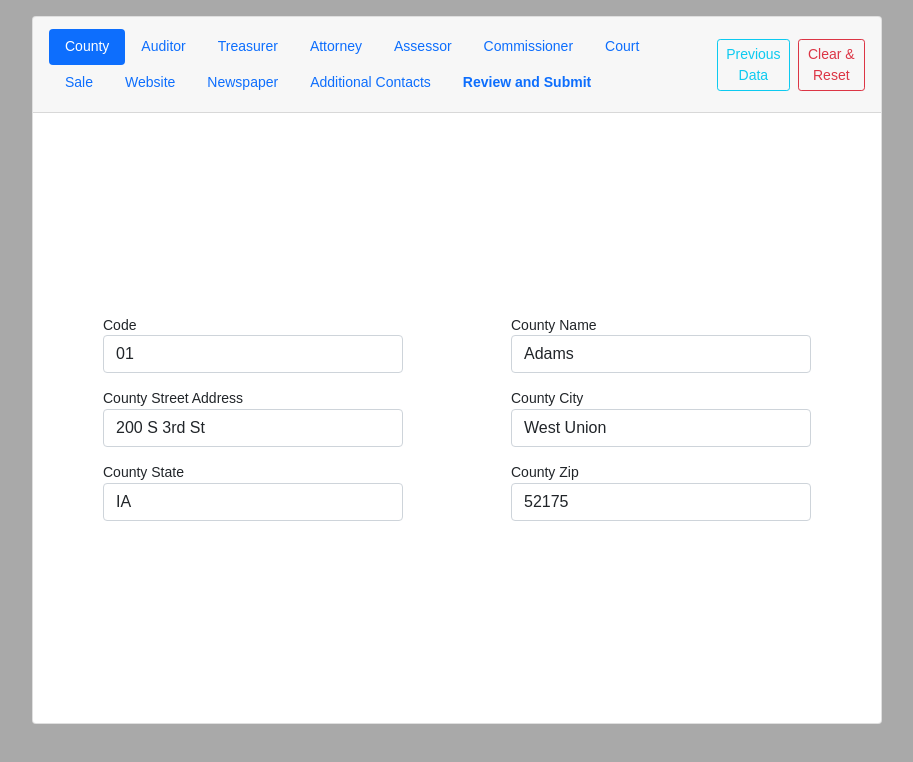
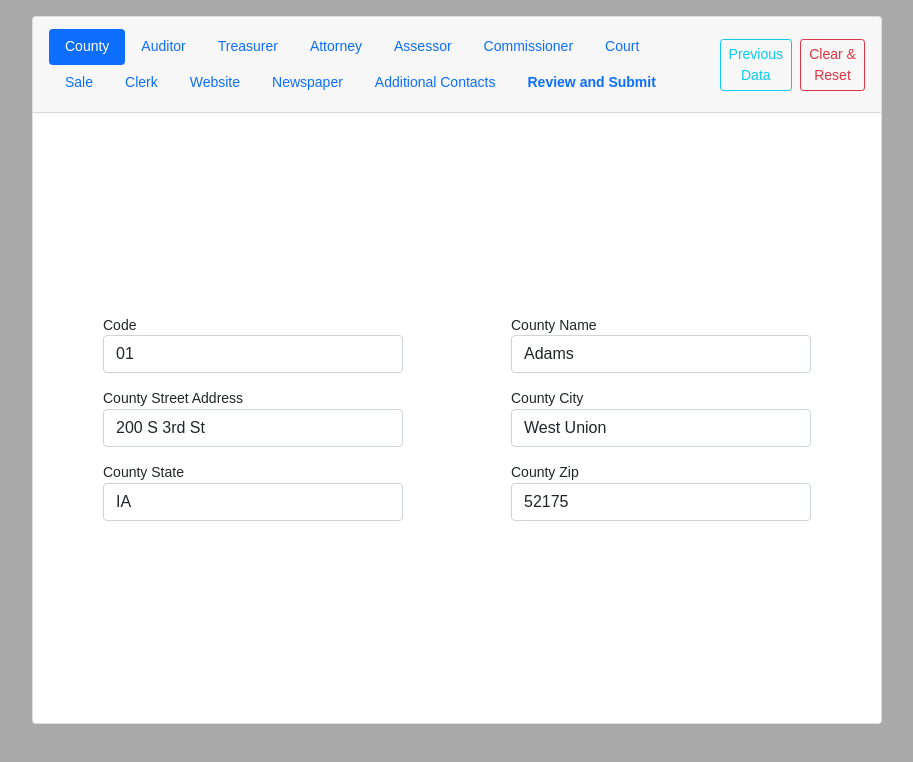
Before and after one commit to dstein131/MasterFile-Portal, a plain HTML site: page index2.html in a window 1280 px wide. Shown: the whole page, without its empty margins (183-1096 px from the left). Drawn offline with nearby package versions, Linux system fonts and the light colour scheme.

Commit message:
clerk tab

```diff
--- a/index2.html
+++ b/index2.html
@@ -68,7 +68,11 @@
                                     data-bs-target="#pills-sale" type="button" role="tab" aria-controls="pills-contact"
                                     aria-selected="false">Sale</button>
                             </li>
-
+                            <li class="nav-item" role="presentation">
+                                <button class="nav-link" id="pills-clerk-tab" data-bs-toggle="pill"
+                                    data-bs-target="#pills-clerk" type="button" role="tab" aria-controls="pills-contact"
+                                    aria-selected="false">Clerk</button>
+                            </li>
                             <li class="nav-item" role="presentation">
                                 <button class="nav-link" id="pills-website-tab" data-bs-toggle="pill"
                                     data-bs-target="#pills-website" type="button" role="tab"
@@ -395,6 +399,10 @@
                                 aria-labelledby="pills-website-tab">Website Info
                             </div>
 
+                            <div class="tab-pane fade" id="pills-clerk" role="tabpanel"
+                            aria-labelledby="pills-clerk-tab">Clerk Info
+                        </div>
+
                             <div class="tab-pane fade" id="pills-addcont" role="tabpenel"
                                 aria-labelledby="pills-addcont-tab">
 
```
